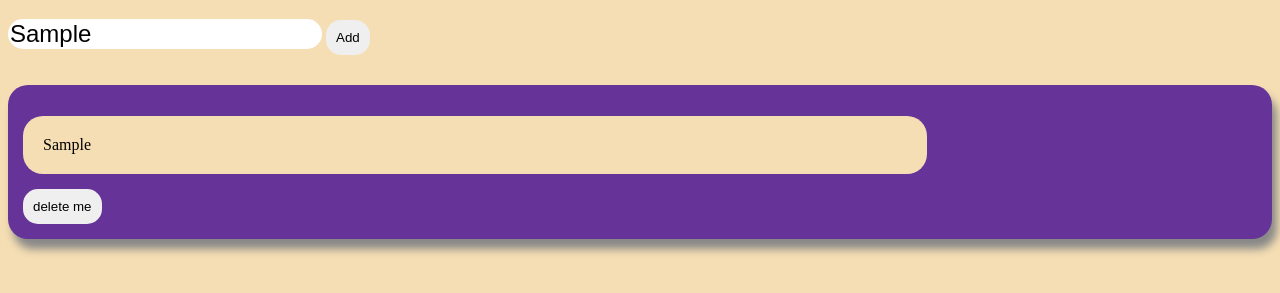
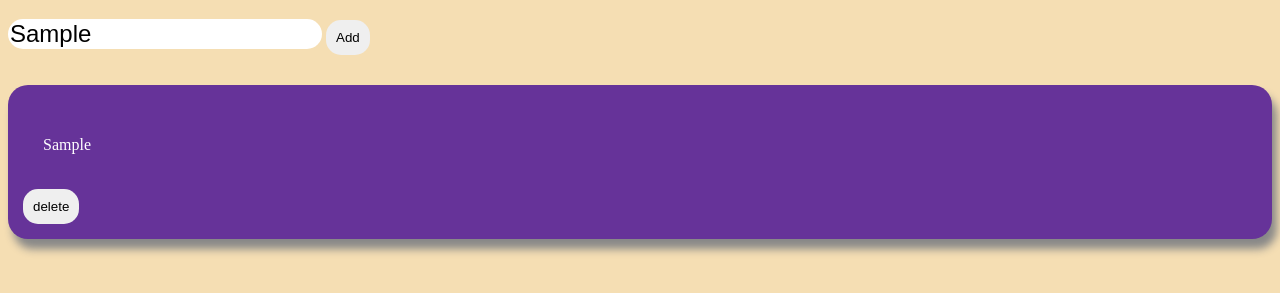
Before and after one commit to nikolastanin/Notes-app, a plain HTML site: page index.html in a window 1280 px wide. Both pictures are taken after typing "Sample" into the empty fields and a click on the button "Add". Shown: the part 61-354 px from the top of the page. Drawn offline with Linux system fonts and the light colour scheme.

Commit message:
layout and code

```diff
--- a/main.js
+++ b/main.js
@@ -21,7 +21,7 @@ let newNote = ()=>{
         for(let i = 0; i<notes.length; i++){
            //add input value to div content
             p.innerHTML = notes[i];
-            button.innerHTML = "delete me"
+            button.innerHTML = "delete"
           //adding custom IDs so we can delete exact notes
             //  div.id = "noteIndex"+[i];
             noteElement.setAttribute("id","noteIndex"+i);
--- a/styles.css
+++ b/styles.css
@@ -48,7 +48,7 @@ button{
 
 .note{
 
-    background-color: wheat;
+    /* background-color: wheat; */
     margin-bottom: 15px;
     padding: 20px;
     width: 70%;
@@ -56,7 +56,9 @@ button{
 
 }
 
-
+p{
+    color:white;
+}
 
 
 
```
